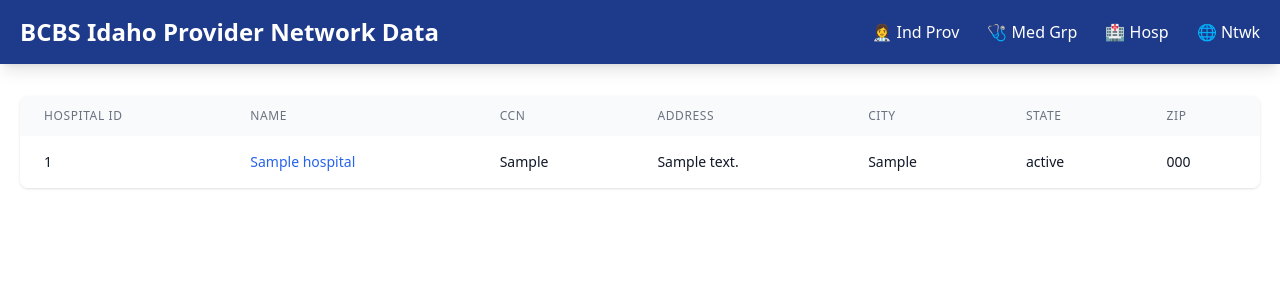
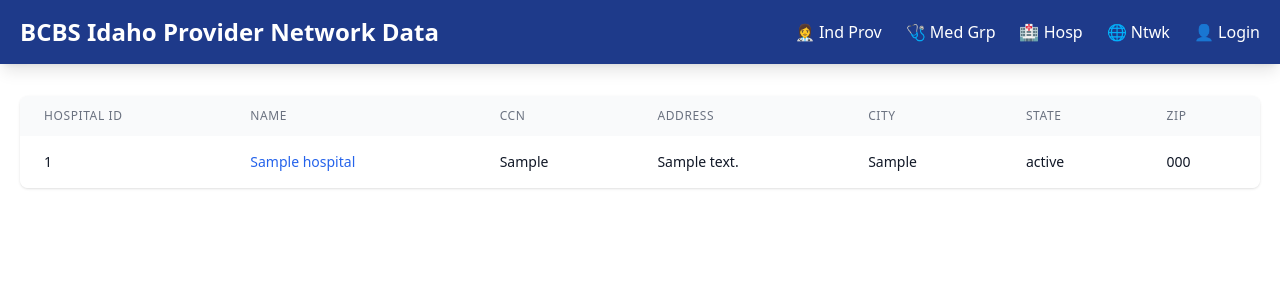
Before and after one commit to andrewfurman/IdahoProviders, a Flask app: page /hospitals in a window 1280 px wide. Shown: the top 300 px of the page. Run offline with Flask 3, Linux system fonts and the light colour scheme; tables that the repository leaves empty hold one stand-in row (values such as "Sample post"); some libraries are stand-ins or nearby versions.

Commit message:
Assistant checkpoint: Add login/logout link to header navigation
Assistant generated file changes:
- providers/templates/header.html: Add login/logout link to header

---

User prompt:

Can you... modify @providers/templates/header.html So that on the right side of all of the links that are there, it also has a login or logout link, which links to these two different HTML pages and logs you in or logs you out based on whether or not you are logged in.  Again, keep the existing links as is, but then just add a new login or logout link and have a little person silhouette emoji to represent login or logout.

Replit-Commit-Author: Assistant
Replit-Commit-Session-Id: f0b6f8f6-cb9b-4df1-8e93-a1b3d657f42b

```diff
--- a/providers/templates/header.html
+++ b/providers/templates/header.html
@@ -11,11 +11,16 @@
     <header class="bg-blue-900 py-4 shadow-lg" style="padding-left: 20px; padding-right: 20px;">
         <div class="flex justify-between items-center">
             <h1 class="text-white font-bold text-2xl">BCBS Idaho Provider Network Data</h1>
-            <nav class="space-x-6">
+            <nav class="space-x-6 flex items-center">
                 <a href="{{ url_for('providers.providers') }}" class="text-white hover:text-blue-200">👩‍⚕️ Ind Prov</a>
                 <a href="{{ url_for('providers.medical_groups') }}" class="text-white hover:text-blue-200">🩺 Med Grp</a>
                 <a href="{{ url_for('providers.hospitals') }}" class="text-white hover:text-blue-200">🏥 Hosp</a>
                 <a href="{{ url_for('providers.networks') }}" class="text-white hover:text-blue-200">🌐 Ntwk</a>
+                {% if current_user.is_authenticated %}
+                    <a href="{{ url_for('auth.logout') }}" class="text-white hover:text-blue-200 ml-6">👤 Logout</a>
+                {% else %}
+                    <a href="{{ url_for('auth.login') }}" class="text-white hover:text-blue-200 ml-6">👤 Login</a>
+                {% endif %}
             </nav>
         </div>
     </header>
```
